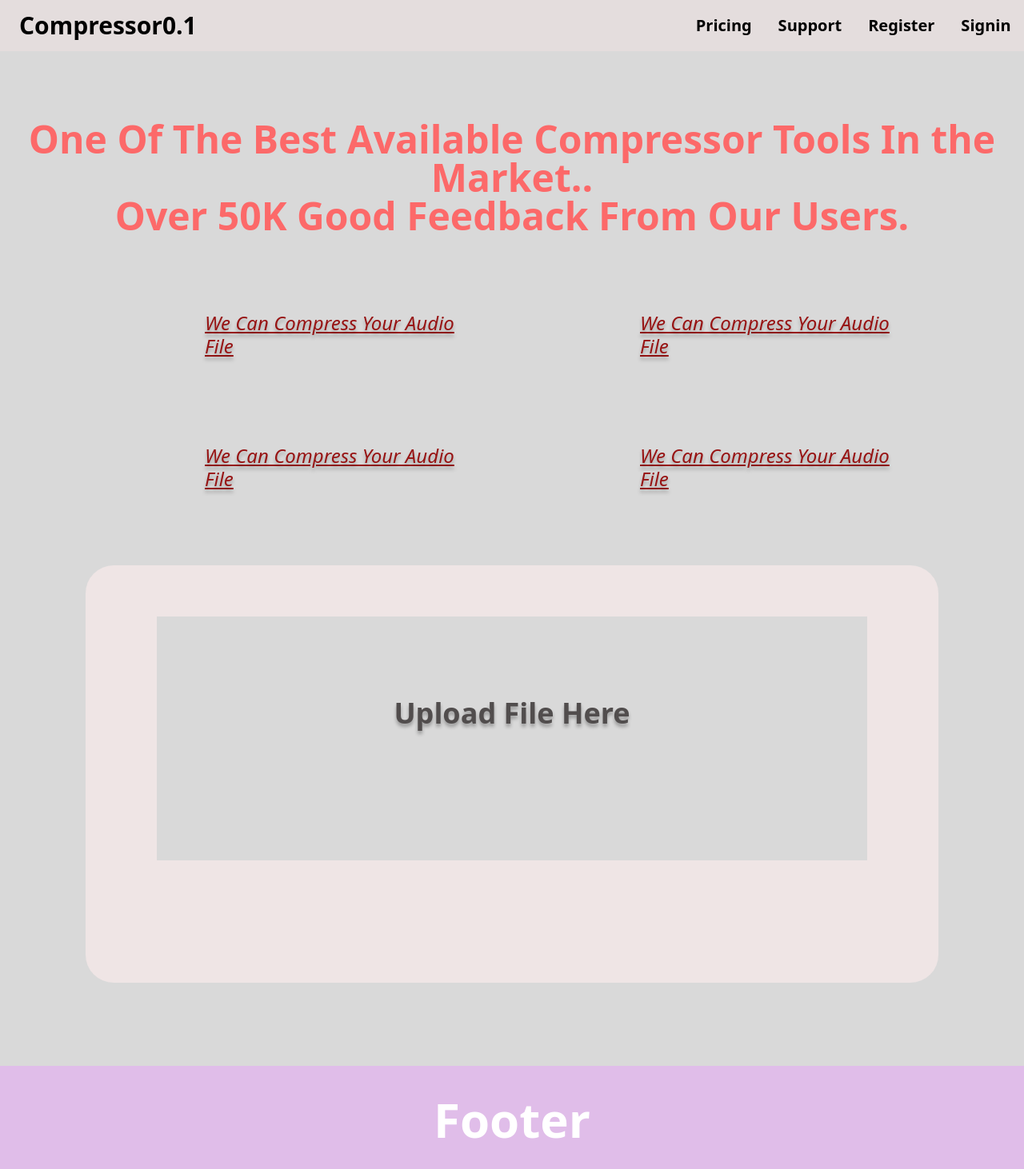
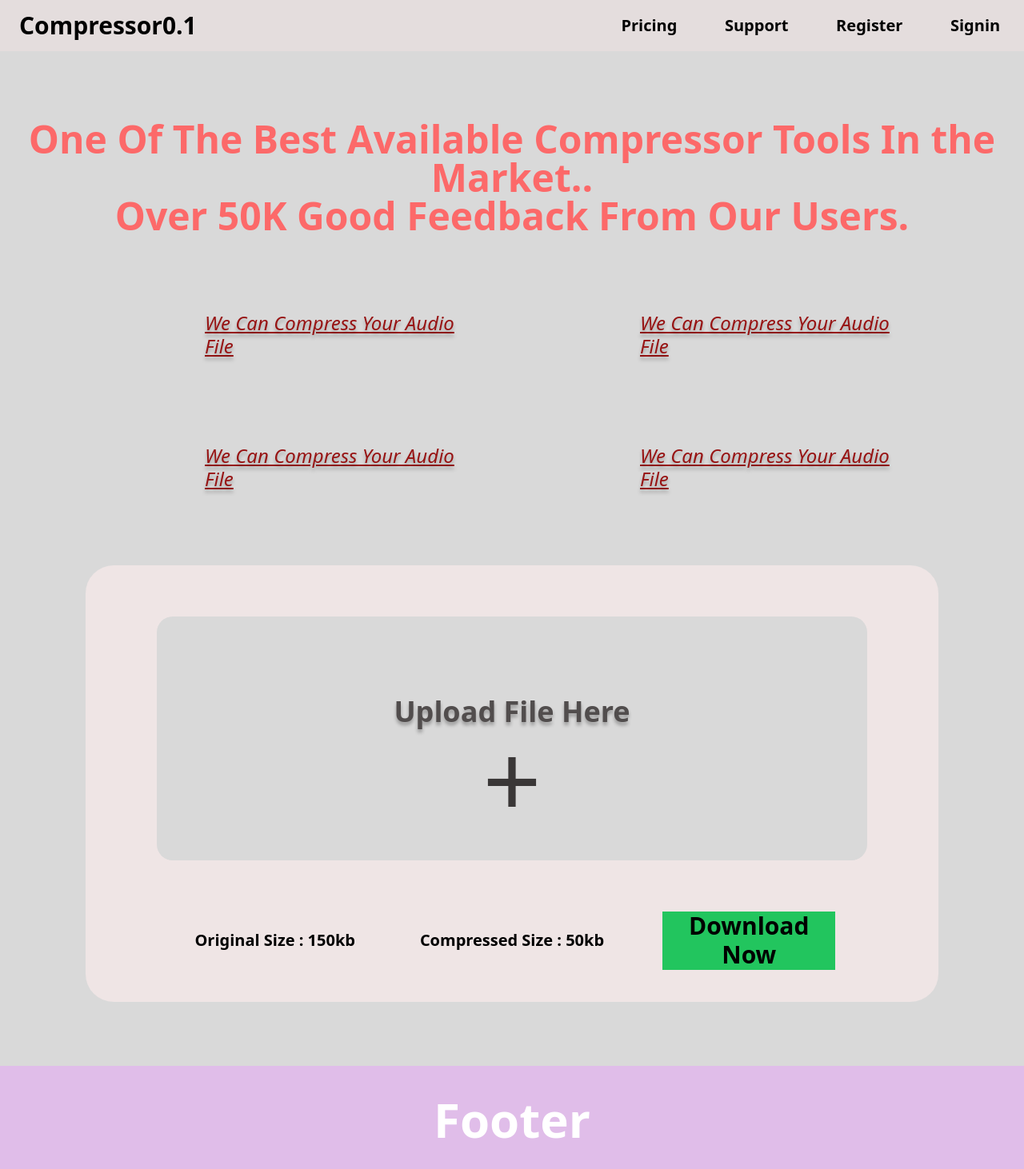
Before and after one commit to ShivamIT23/Compressor_Site, a Next.js app: page /dashboard in a window 1280 px wide. Shown: the top 1462 px of the page at 80% size. Built offline with nearby package versions, Linux system fonts and the light colour scheme; grey boxes are pictures that could not be loaded.

Commit message:
Improving code 0.0.6

```diff
--- a/src/components/Home.tsx
+++ b/src/components/Home.tsx
@@ -4,14 +4,14 @@ import Home_Main from "./ui/Home_Main";
 
 export default function Home() {
   return (
-    <div className="h-screen w-screen bg-[#D9D9D9]">
-        <div className="h-1/6 w-full">
+    <div className="h-screen min-w-fit bg-[#D9D9D9] min-h-fit overflow-hidden">
+        <div className="h-1/6 w-full min-h-fit">
             <Appbar />
         </div>
-        <div className="h-4/6">
+        <div className="h-4/6 min-h-fit">
           <Home_Main />
         </div>
-        <div className="h-1/6 relative w-full">
+        <div className="h-1/6 relative w-full min-h-fit">
           <Footer />
         </div>
     </div>
--- a/src/components/ui/Appbar.tsx
+++ b/src/components/ui/Appbar.tsx
@@ -1,15 +1,15 @@
 export default function Appbar() {
   return (
-    <div className="h-16 w-full grid grid-cols-12 font-semibold bg-[#E4DDDD]">
-      <div className="pl-6 text-3xl col-span-6 lg:col-span-8 flex flex-col justify-center items-start">
+    <div className="h-16 w-full grid grid-cols-12 font-semibold bg-[#E4DDDD] min-h-fit">
+      <div className="pl-6 text-3xl col-span-6 lg:col-span-7 flex flex-col justify-center items-start min-h-fit">
         <div>Compressor0.1</div>
       </div>
-      <div className="text-xl col-span-6 lg:col-span-4 flex justify-around items-center relative">
-        <button className="hidden hover:underline hover:font-bold sm:flex flex-col justify-center ">Pricing</button>
-        <button className="hidden hover:underline hover:font-bold sm:flex flex-col justify-center ">Support</button>
-        <button className="hidden hover:underline hover:font-bold sm:flex flex-col justify-center ">Register</button>
-        <button className="hidden hover:underline hover:font-bold sm:flex flex-col justify-center ">Signin</button>
-        <button className="block sm:hidden absolute right-4">
+      <div className="text-xl col-span-6 lg:col-span-5 flex justify-around items-center relative min-h-fit">
+        <button className="hidden hover:underline hover:font-bold md:flex flex-col justify-center ">Pricing</button>
+        <button className="hidden hover:underline hover:font-bold md:flex flex-col justify-center ">Support</button>
+        <button className="hidden hover:underline hover:font-bold md:flex flex-col justify-center ">Register</button>
+        <button className="hidden hover:underline hover:font-bold md:flex flex-col justify-center ">Signin</button>
+        <button className="block md:hidden absolute right-4">
           {" "}
           <svg
             fill="#000000"
--- a/src/components/ui/Footer.tsx
+++ b/src/components/ui/Footer.tsx
@@ -1,7 +1,7 @@
 
 export default function Footer() {
   return (
-    <div className="h-full w-full bg-fotterBg absolute bottom-0 flex justify-center items-center text-white font-extrabold text-6xl">
+    <div className="h-full w-full bg-fotterBg absolute bottom-0 flex justify-center items-center text-white font-extrabold text-6xl min-h-fit">
         Footer
     </div>
   )
--- a/src/components/ui/Home_Main.tsx
+++ b/src/components/ui/Home_Main.tsx
@@ -1,12 +1,12 @@
 
 export default function Home_Main() {
   return (
-    <div className="h-full w-full">
-      <div className="text-[#C71FB6] font-bold h-3/6 text-4xl sm:text-5xl md:text-6xl flex flex-col justify-end text-center">
+    <div className="h-full w-full min-h-fit">
+      <div className="text-[#C71FB6] font-bold h-3/6 text-4xl sm:text-5xl md:text-6xl flex flex-col justify-end text-center min-h-fit">
       WELCOME TO COMPRESSOR 0.1 WEBSITE <br /> TO START CLICK BELOW...
       </div>
-      <div className="h-3/6 mt-16 text-3xl flex flex-col justify-start text-center">
-      <button className="bg-[#A5D1B4] mx-auto p-5 font-extrabold " >{`Let's Compress -->`}</button>
+      <div className="h-3/6 mt-16 text-3xl flex flex-col justify-start text-center min-h-fit">
+      <button className="bg-[#A5D1B4] mx-auto p-5 font-extrabold flex items-center hover:scale-125 md:hover:scale-150 min-h-fit" > Let&apos;s Compress <span className="text-5xl font-extrabold min-h-fit" > &#8594;</span> </button>
       </div>
     </div>
   )
--- /dev/null
+++ b/src/components/ui/Size.tsx
@@ -0,0 +1,9 @@
+
+export default function Size() {
+  return (
+    <div className="h-full min-h-fit grid grid-cols-2">
+        <div className="col-span-1 text-xl font-semibold text-center flex flex-col justify-center items-center">Original Size : 150kb</div>
+        <div className="col-span-1 text-xl font-semibold text-center flex flex-col justify-center items-center">Compressed Size : 50kb</div>
+    </div>
+  )
+}
--- a/src/components/ui/Upload_Area.tsx
+++ b/src/components/ui/Upload_Area.tsx
@@ -1,18 +1,33 @@
+import Size from "./Size";
 
 export default function Upload_Area() {
   return (
     <div className="h-full w-full min-h-fit flex justify-center pt-10">
-      <div className="h-5/6 w-5/6 min-h-fit bg-[#EFE5E5] rounded-[35px] flex justify-center pt-16">
-        <div className="h-4/6 w-5/6 min-h-fit flex flex-col justify-center text-center bg-[#D9D9D9]">
-          <div style={{
+      <div className="h-5/6 w-5/6 min-h-fit bg-[#EFE5E5] rounded-[35px] flex flex-col items-center pt-16">
+        <div className="h-4/6 w-5/6 min-h-fit flex flex-col justify-center text-center bg-[#D9D9D9] rounded-[20px]">
+          <div
+            style={{
               fontVariationSettings: "'slnt' -7",
               textShadow: "0px 4px 4px rgba(0, 0, 0, 0.3)",
-            }} className="h-2/6 text-2xl sm:text-3xl lg:text-4xl font-bold text-[#514D4D]">
+            }}
+            className="h-2/6 w-full text-2xl sm:text-3xl flex flex-col justify-end lg:text-4xl font-bold text-[#514D4D]"
+          >
             Upload File Here
           </div>
-          <div></div>
+          <div className="text-9xl w-full text-[#3a3737] font-light flex flex-col justify-start text-center">
+            &#43;
+          </div>
+        </div>
+
+        <div className="h-2/6 w-5/6 mt-6 min-h-fit grid grid-cols-12">
+          <div className="col-span-8">
+            <Size />
+          </div>
+          <div className="col-span-4 flex flex-col justify-center text-3xl bg-green-500 m-10 font-semibold">
+              <button>Download Now</button>
+          </div>
         </div>
       </div>
     </div>
-  )
+  );
 }
```
